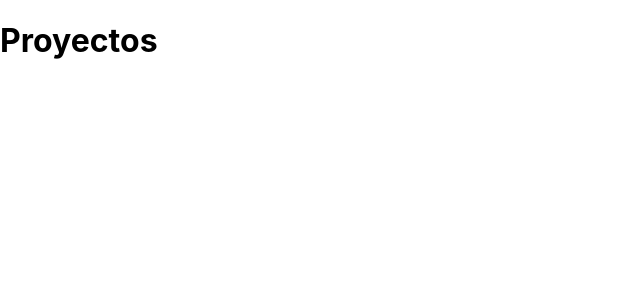
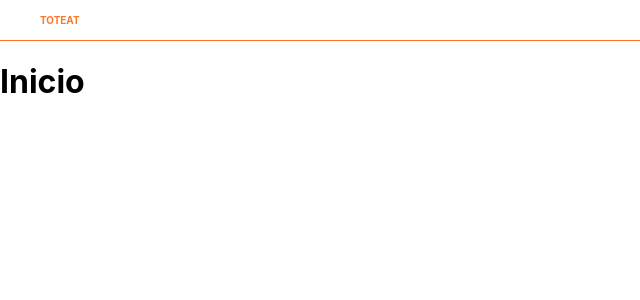
Before and after one commit to saulfranco14/restaurante_dev, a React (Create React App) app: page / in a window 1280 px wide. Shown: the top 300 px of the page, without its empty margins (0-640 px from the left). Built offline with nearby package versions, Linux system fonts and the light colour scheme; the HTML template or start-up script is replaced by a standard one.

Commit message:
Se agrega el header y los componentes de react-router-dom

```diff
--- a/package.json
+++ b/package.json
@@ -10,9 +10,11 @@
     "react": "^18.1.0",
     "react-dom": "^18.1.0",
     "react-redux": "^8.0.2",
+    "react-router-dom": "^6.3.0",
     "react-scripts": "5.0.1",
     "redux": "^4.2.0",
     "redux-thunk": "^2.4.1",
+    "styled-components": "^5.3.5",
     "web-vitals": "^2.1.4"
   },
   "scripts": {
--- a/src/App.js
+++ b/src/App.js
@@ -1,14 +1,21 @@
 import { Provider } from 'react-redux';
 import store        from './store';
+import { BrowserRouter as Router, Route, Routes } from 'react-router-dom'
+import HomePage from './components/Homepage/HomePage.component';
+import Header   from './components/Header/Header.component';
 
 
 function App() {
   return (
-   <div>
-     <Provider store={store}>
-       <h1>Proyectos</h1>
-     </Provider>
-   </div>
+   <Router>
+      <Provider store={store}>
+        <Header/>
+        <Routes>
+          <Route path='/' element={<HomePage/>} />
+        </Routes>
+      </Provider>
+
+   </Router>
   );
 }
 
--- /dev/null
+++ b/src/components/Header/Header.component.jsx
@@ -0,0 +1,17 @@
+import React        from 'react';
+import { Link }     from 'react-router-dom';
+import{
+    WrapperHeader
+} from './Header.styles'
+
+const Header = () => {
+    return (
+        <WrapperHeader>
+            <Link to={'/'} className='text_logo' >
+                <h5 >TOTEAT</h5>
+            </Link>
+        </WrapperHeader>
+     );
+}
+
+export default Header;
--- /dev/null
+++ b/src/components/Header/Header.styles.js
@@ -0,0 +1,22 @@
+import styled from 'styled-components';
+
+
+export const WrapperHeader = styled.div`
+    background-color: #ffff;
+    border-bottom: 1px solid #FF7629;
+    width: 100%;
+    height: 40px;
+    display: flex;
+    align-items: center;
+    justify-content: space-between;
+
+    .text_logo{
+        text-decoration: none;
+        margin-left: 40px;
+        display: flex ;
+        font-size: 12px;
+        font-weight: bold;
+        color: #FF7629;
+    }
+
+`
--- /dev/null
+++ b/src/components/Homepage/HomePage.component.jsx
@@ -0,0 +1,12 @@
+import React from 'react';
+
+
+const HomePage = () => {
+    return (
+        <>
+            <h1>Inicio</h1>
+        </>
+     );
+}
+
+export default HomePage;
```
Also changed, not shown: 1 other file (tests, documents, lock files or other folders).
